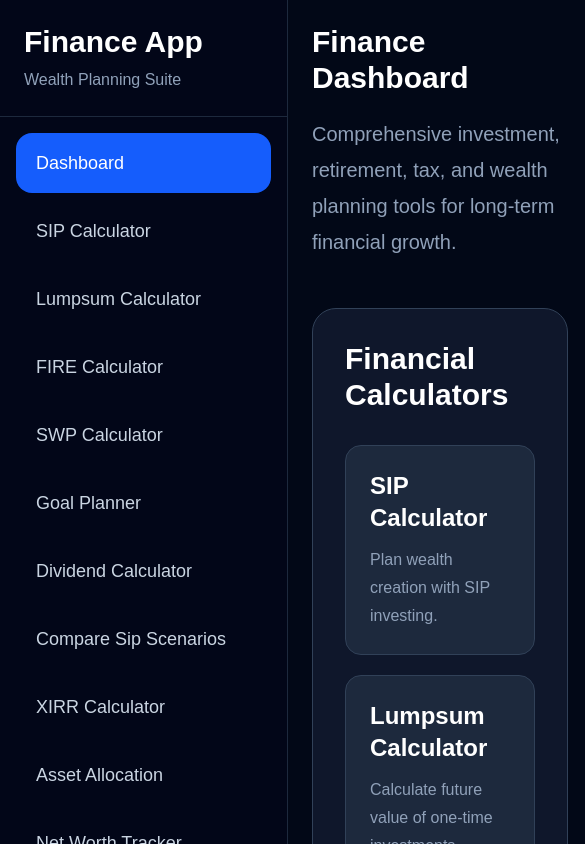
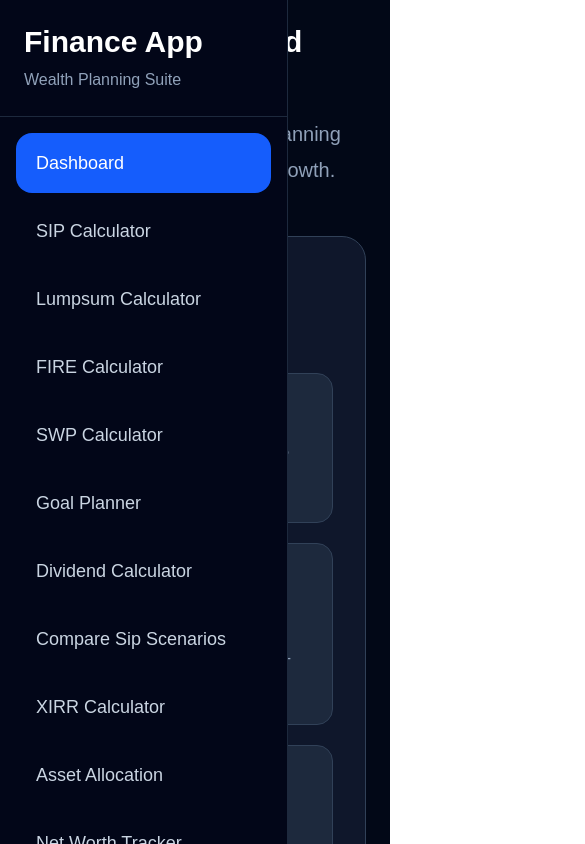
Before and after one commit to PranshuSachan003/finance-dashboard, a Next.js app: page / in a window 390 px wide. Shown: the top 844 px of the page, 585 px wide, since content can reach past the window. Built offline with nearby package versions, Linux system fonts and the light colour scheme.

Commit message:
fixing the mobile-overlapping issue

```diff
--- a/app/layout.tsx
+++ b/app/layout.tsx
@@ -1,11 +1,9 @@
 import "./globals.css";
-
 import Sidebar from "../components/Sidebar";
 
 export const metadata = {
   title: "Finance Calculator Suite",
-  description:
-    "Investment and retirement calculators",
+  description: "Investment and retirement calculators",
 };
 
 export default function RootLayout({
@@ -13,10 +11,8 @@ export default function RootLayout({
 }: {
   children: React.ReactNode;
 }) {
-
   return (
     <html lang="en">
-
       <body className="bg-[#020817]">
 
         <div className="flex">
@@ -25,16 +21,13 @@ export default function RootLayout({
           <Sidebar />
 
           {/* PAGE CONTENT */}
-          <main className="ml-72 w-full min-h-screen">
-
+          <main className="w-full min-h-screen md:ml-72">
             {children}
-
           </main>
 
         </div>
 
       </body>
-
     </html>
   );
 }
```
